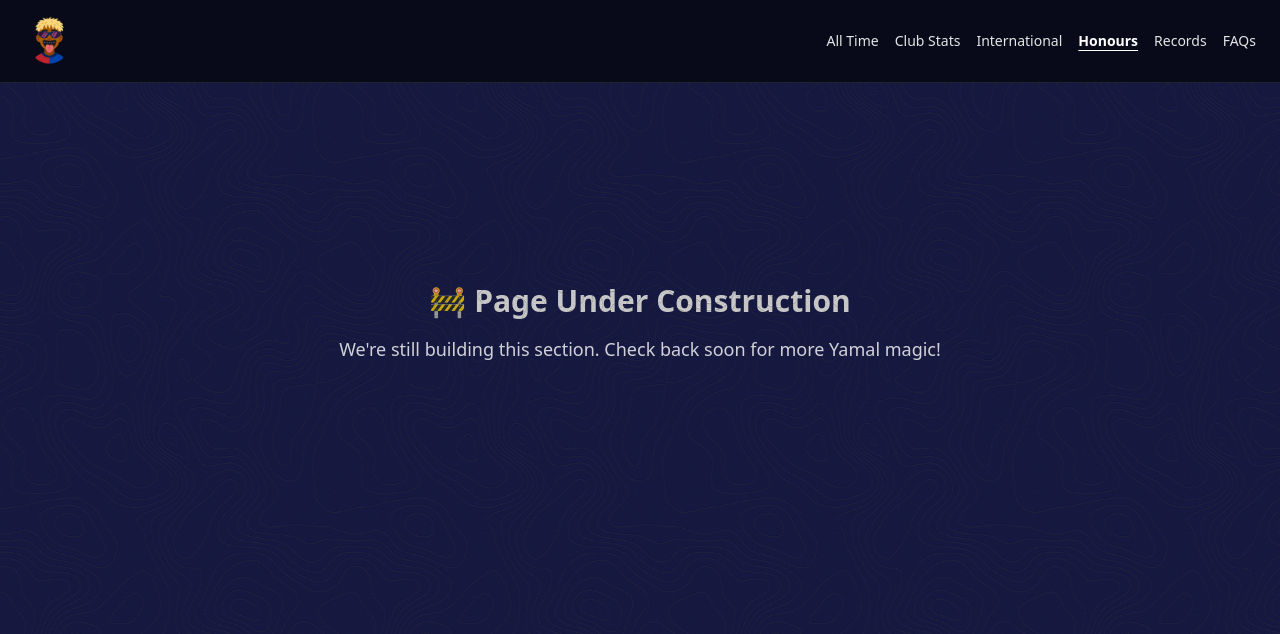
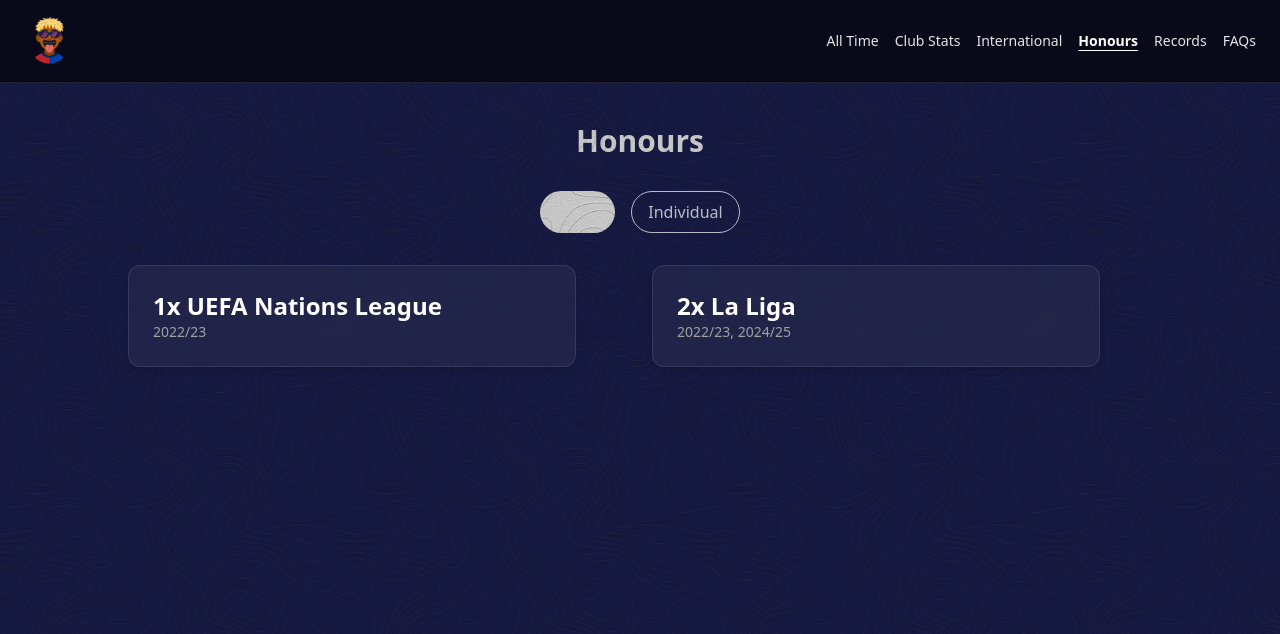
Before and after one commit to nothier7/yamalverse, a Next.js app: page /honours in a window 1280 px wide. Shown: the top 634 px of the page. Built offline with nearby package versions, Linux system fonts and the light colour scheme.

Commit message:
Implemented  the honours page and card component

```diff
--- /dev/null
+++ b/src/app/components/HonoursCard.tsx
@@ -0,0 +1,22 @@
+'use client';
+
+import React from 'react';
+
+type HonoursCardProps = {
+  title: string;
+  subtitle?: string;
+};
+
+const HonoursCard: React.FC<HonoursCardProps> = ({
+  title,
+  subtitle,
+}) => {
+  return (
+    <div className="bg-white/5 border border-white/10 rounded-xl p-6 w-full max-w-md shadow-md backdrop-blur-md">
+      <h3 className="text-2xl font-semibold text-white">{title}</h3>
+      {subtitle && <p className="text-sm text-neutral-400 ">{subtitle}</p>}
+    </div>
+  );
+};
+
+export default HonoursCard;
--- a/src/app/honours/page.tsx
+++ b/src/app/honours/page.tsx
@@ -1,5 +1,70 @@
-import UnderConstruction from '../components/UnderConstruction';
+'use client';
+
+import { useState } from 'react';
+import HonoursCard from '../components/HonoursCard';
 
 export default function HonoursPage() {
-  return <UnderConstruction />;
+  const [activeTab, setActiveTab] = useState<'individual' | 'team'>('team');
+
+  const individualHonours = [
+    {
+      title: 'UEFA U17 Team of the Tournament',
+      times: 1,
+      seasons: ['2023'],
+    },
+    {
+      title: 'La Liga Young Player of the Month',
+      times: 1,
+      seasons: ['March 2024'],
+    },
+  ];
+
+  const teamHonours = [
+    {
+      title: 'UEFA Nations League',
+      times: 1,
+      seasons: ['2022/23'],
+    },
+    {
+      title: 'La Liga',
+      times: 2,
+      seasons: ['2022/23', '2024/25'],
+    },
+  ];
+
+  const honoursToDisplay = activeTab === 'individual' ? individualHonours : teamHonours;
+
+  return (
+    <div className="flex flex-col items-center gap-8 py-10 px-4">
+      <h1 className="text-3xl font-bold text-white">Honours</h1>
+
+      {/* Tab Switch */}
+      <div className="flex gap-4">
+        {['team', 'individual'].map((tab) => (
+          <button
+            key={tab}
+            className={`px-4 py-2 rounded-full text-white transition ${
+              activeTab === tab
+                ? 'bg-white text-black font-semibold'
+                : 'border border-white opacity-70'
+            }`}
+            onClick={() => setActiveTab(tab as 'individual' | 'team')}
+          >
+            {tab === 'team' ? 'Team' : 'Individual'}
+          </button>
+        ))}
+      </div>
+
+      {/* Honour Cards */}
+      <div className="grid grid-cols-1 sm:grid-cols-2 gap-6 w-full max-w-5xl">
+        {honoursToDisplay.map((item, i) => (
+          <HonoursCard
+            key={i}
+            title={`${item.times}x ${item.title}`}
+            subtitle={item.seasons.join(', ')}
+          />
+        ))}
+      </div>
+    </div>
+  );
 }
```
